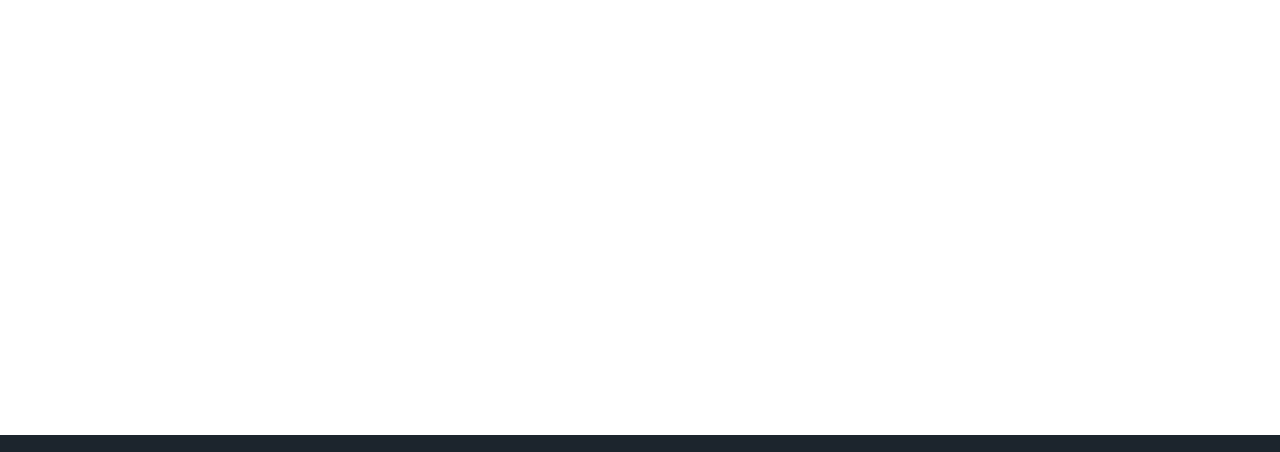
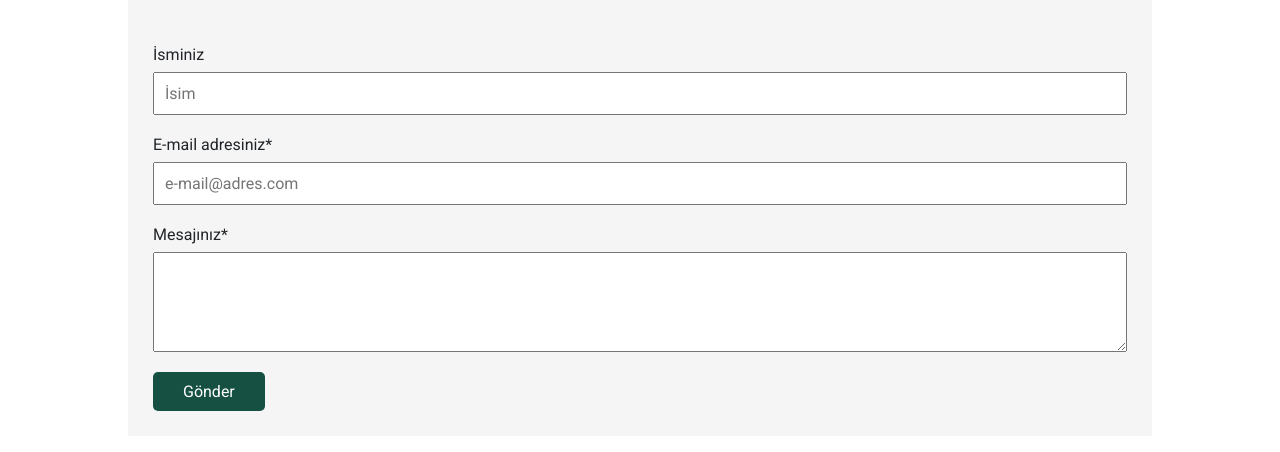
Before and after one commit to ozanbatuhankurucu/karia, a Gatsby site: page /iletisim in a window 1280 px wide. Shown: the part 225-677 px from the top of the page. Built offline with nearby package versions, Linux system fonts and the light colour scheme; Gatsby itself is replaced by a stand-in of ours.

Commit message:
contact page

```diff
--- /dev/null
+++ b/src/assets/styles/iletisim.css
@@ -0,0 +1,38 @@
+.form-wrapper {
+  background-color: whitesmoke;
+  padding: 25px;
+  width: 80%;
+  margin: 20px auto;
+}
+
+.aciklama {
+  text-align-last: left !important;
+  margin-bottom: 50px;
+  width: 100%;
+}
+
+.form-name {
+  width: 100%;
+}
+
+.input {
+  margin-bottom: 1.25rem;
+  padding: 10px;
+  width: 100%;
+}
+
+.input-message {
+  height: 100px;
+}
+
+button {
+  color: #fff;
+  padding: 10px 30px;
+  background: #165043;
+  border: none;
+  border-radius: 5px;
+}
+
+.error {
+  color: red;
+}
--- a/src/pages/iletisim.js
+++ b/src/pages/iletisim.js
@@ -1,22 +1,78 @@
 import React from "react"
 import Layout from "../layouts/Layout"
 import { Container, Row, Col } from "reactstrap"
+import { useForm } from "react-hook-form"
+import "../assets/styles/iletisim.css"
 
 export default function Contact() {
+  const {
+    register,
+    handleSubmit,
+    watch,
+    formState: { errors },
+  } = useForm()
+  const onSubmit = data => console.log(data)
   return (
-    <Layout>
-      <Container>
-        <Row>
-          <Col xs="12" md="8" lg="8" xl="8">
-            <h2>Bize Ulaşın</h2>
-            <h3>Formu doldurarak bize ulaşabilirsiniz.</h3>
-          </Col>
-          <Col xs="12" md="4" lg="4" xl="4">
-            <h2>Bize Ulaşın</h2>
-            <h3>Formu doldurarak bize ulaşabilirsiniz.</h3>
-          </Col>
-        </Row>
-      </Container>
+    <Layout className="form-container">
+      <form className="form-wrapper" onSubmit={handleSubmit(onSubmit)}>
+        <Container>
+          <Row>
+            <h1>İletişim</h1>
+            <p className="aciklama">
+              Tüm detaylı bilgi ve teklif talepleriniz için iletişime geçmeniz
+              yeterli, formu doldurun en kısa sürede tarafınıza dönüş yapalım.
+            </p>
+          </Row>
+          <Row>
+            <label className="form-name" for="isim">
+              İsminiz
+            </label>
+            <input
+              className="input"
+              id="isim"
+              placeholder="İsim"
+              {...register("isim")}
+            />
+          </Row>
+          <Row>
+            <label className="form-name" for="e-mail">
+              E-mail adresiniz*
+            </label>
+            <input
+              id="e-mail"
+              type="email"
+              className="input"
+              placeholder="e-mail@adres.com"
+              {...register("email", {
+                required: true,
+                pattern: /[a-zA-Z0-9.-_]{1,}@[a-zA-Z.-]{2,}[.]{1}[a-zA-Z]{2,}/,
+              })}
+            />
+            {errors.email && (
+              <span className="error">
+                E-mail alanının formata uygun doldurulması gereklidir.
+              </span>
+            )}
+          </Row>
+          <Row>
+            <label className="form-name" for="message">
+              Mesajınız*
+            </label>
+            <textarea
+              id="message"
+              className="input input-message"
+              {...register("message", { required: true })}
+            />
+
+            {errors.message && (
+              <span className="error">Bu alanın doldurulması gereklidir.</span>
+            )}
+          </Row>
+          <Row>
+            <button type="submit">Gönder</button>
+          </Row>
+        </Container>
+      </form>
     </Layout>
   )
 }
```
Also changed, not shown: 1 other file.
